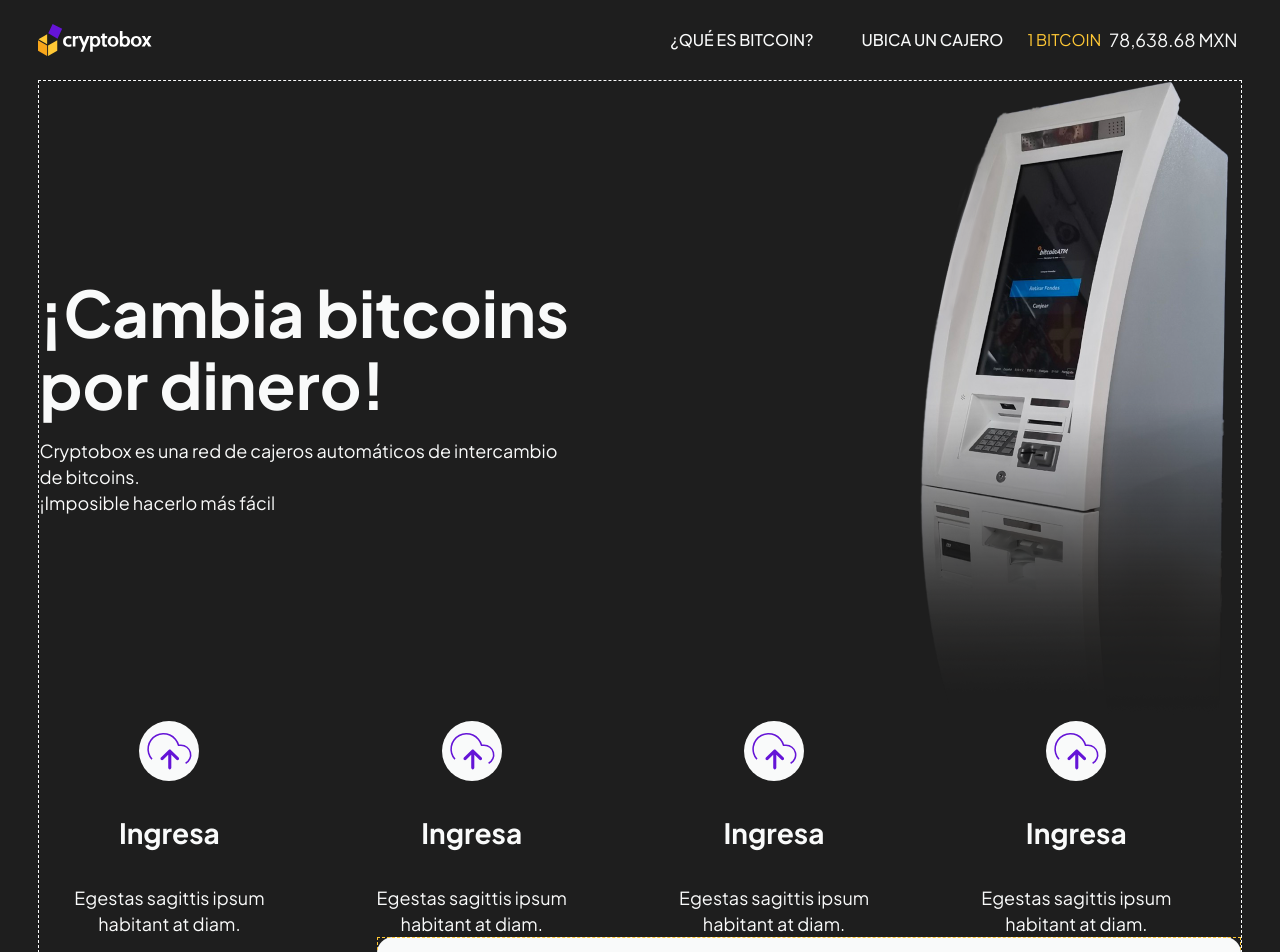
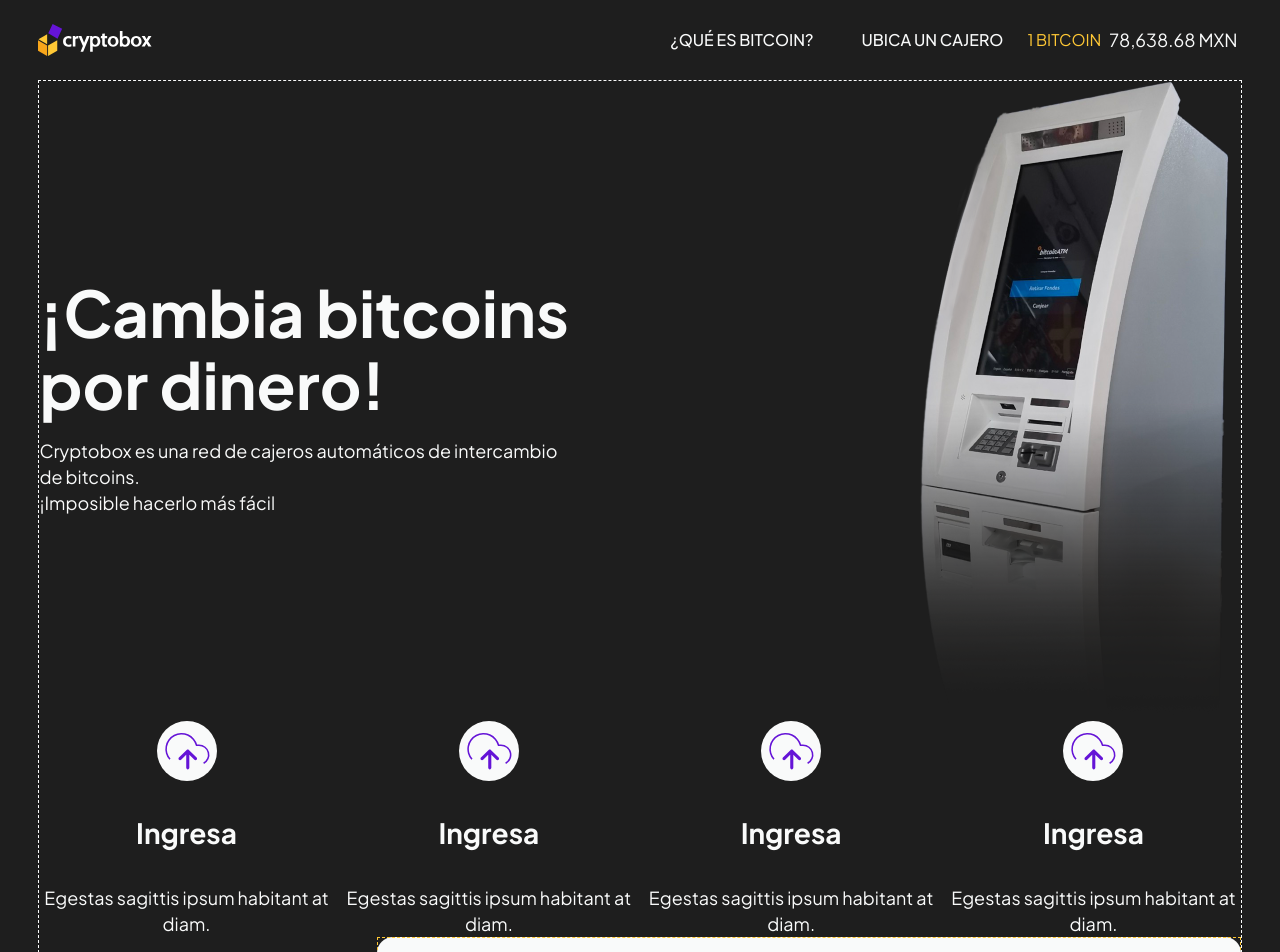
Before and after one commit to Lariicsa/mont-cryptobox, a Vue app: page / in a window 1280 px wide. Shown: the top 952 px of the page. Built offline with nearby package versions, Linux system fonts and the light colour scheme.

Commit message:
Adjust icons layout

```diff
--- a/src/scss/components/header.scss
+++ b/src/scss/components/header.scss
@@ -2,6 +2,11 @@
   padding: 2.4rem 0;
   position: relative;
   z-index: 4;
+  max-width:$maxwidth-inner-containner;
+
+  @include from(1140px) {
+    max-width:$maxwidth-containner;
+  }
   &__logo {
     @include icon-logo;
     background-repeat: no-repeat;
--- a/src/scss/components/iconimage.scss
+++ b/src/scss/components/iconimage.scss
@@ -3,10 +3,10 @@
   flex-direction: column;
   justify-content: space-between;
   align-items: center;
+  margin: auto;
   height: auto;
   min-height: 21.6rem;
   width: 100%;
-  max-width: 26rem;
 
   &__icon {
     @include icon("upload", $accent);
```
